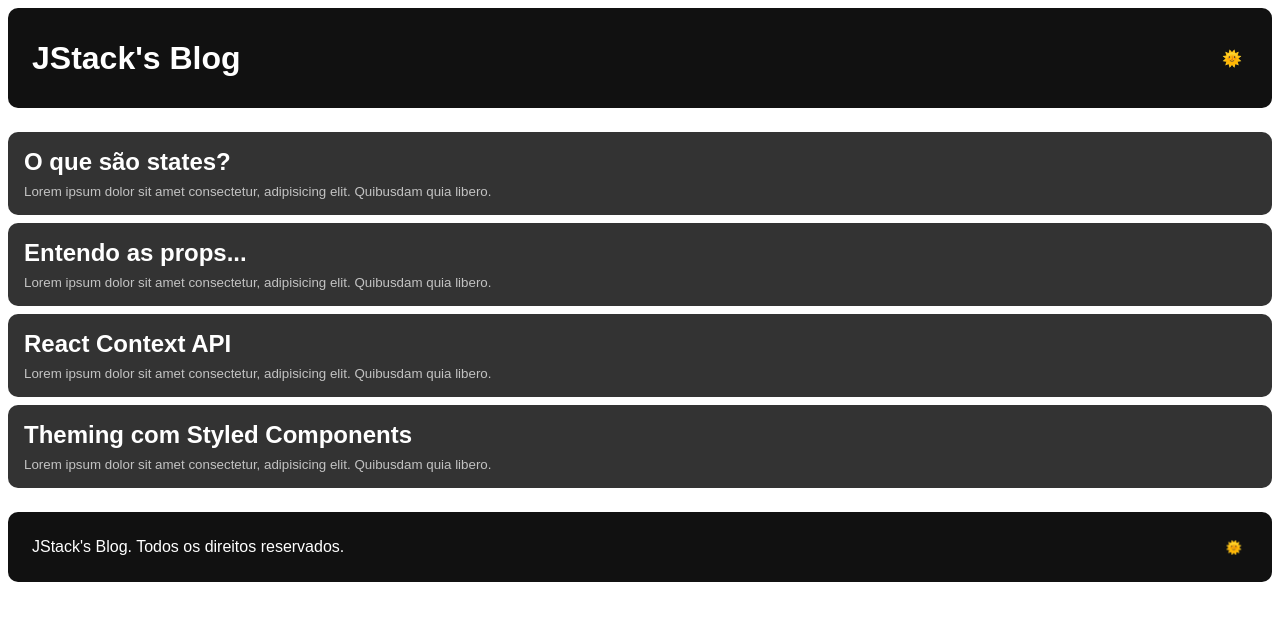
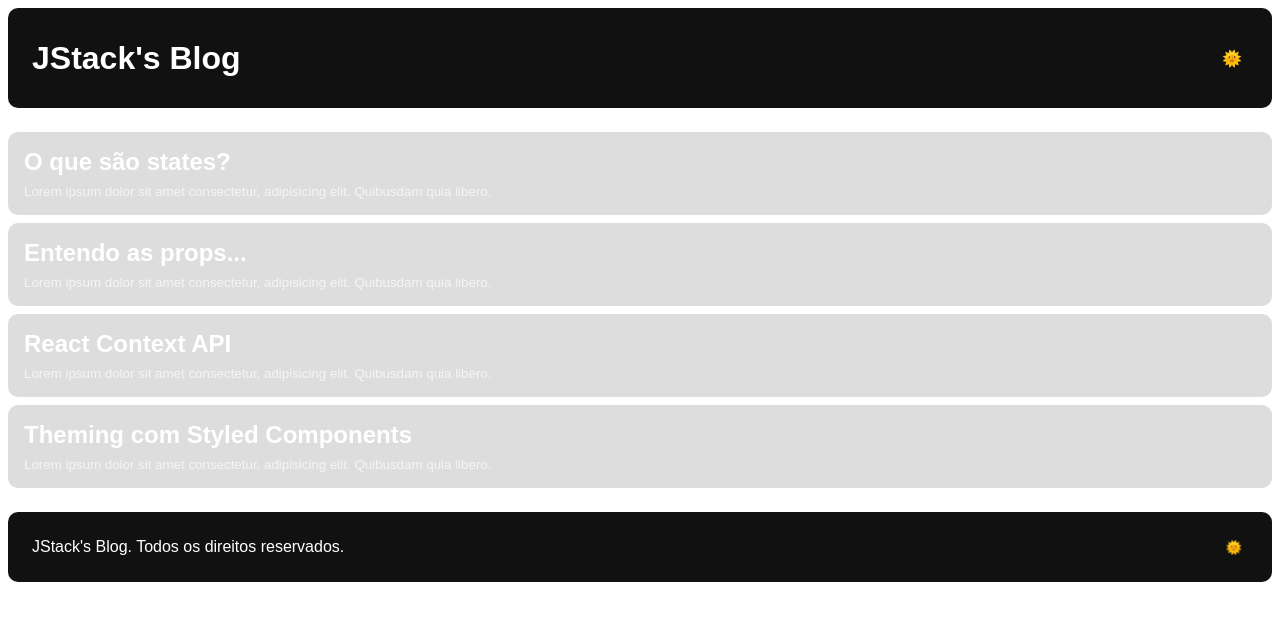
Before and after one commit to athena272/js-stack, a React app in the folder 03-fundamentos-react/: page / in a window 1280 px wide. Shown: the top 620 px of the page. Built offline with nearby package versions, Linux system fonts and the light colour scheme.

Commit message:
Update styles.js

```diff
--- a/03-fundamentos-react/src/components/PostsList/Post/styles.js
+++ b/03-fundamentos-react/src/components/PostsList/Post/styles.js
@@ -1,7 +1,7 @@
 import styled from 'styled-components';
 
 export const Container = styled.article`
-  background: #333;
+  background: ${({ theme }) => theme.postBackgroundColor};
   display: flex;
   flex-direction: column;
   padding: 16px;
```
